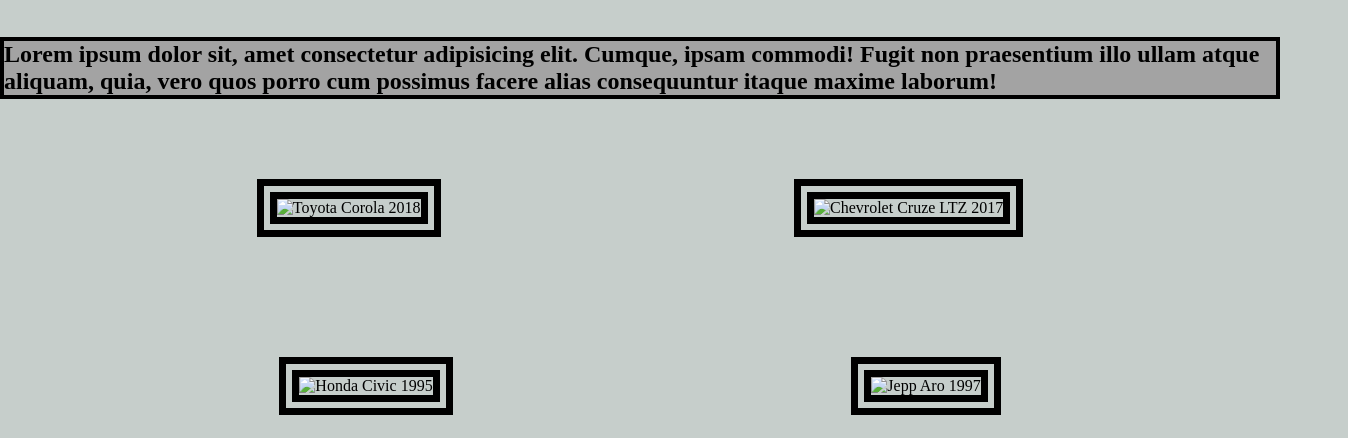
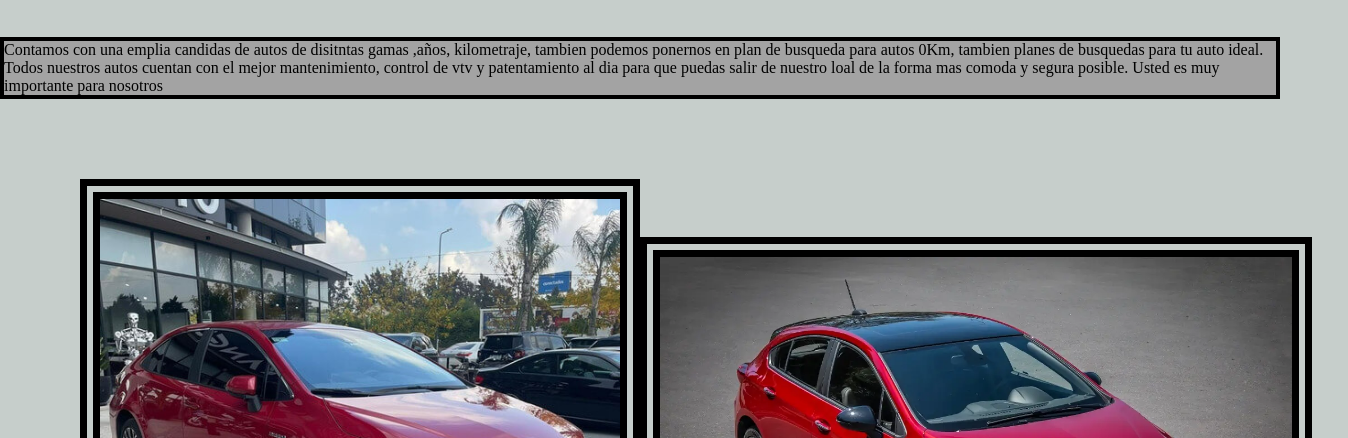
Before and after one commit to Totocrbll/Entrega-proyecto-final, a website: page pages/vehiculos.html in a window 1280 px wide. Shown: the part 430-868 px from the top of the page, 1348 px wide, since content can reach past the window. Drawn offline with Linux system fonts and the light colour scheme.

Commit message:
sass dos seo final

```diff
--- a/css/main.css
+++ b/css/main.css
@@ -122,16 +122,20 @@ text-align: center;
 }
 
 .fotos_uno{
-    border: 20px double
+    border: 20px double;
+    width: 50%;
 }
 .fotos_dos{
 border:  20px double;
+width: 60%;
 }
  .fotos_tres{
-    border: 20px double
+    border: 20px double;
+    width: 60%;
 }
 .fotos_cuatro{
-    border: 20px double
+    border: 20px double;
+    width: 60%;
 }
 
 .tercero_cinco{
--- a/pages/vehiculos.html
+++ b/pages/vehiculos.html
@@ -3,7 +3,10 @@
 <head>
     <meta charset="UTF-8">
     <meta http-equiv="X-UA-Compatible" content="IE=edge">
-    <meta name="viewport" content="width=device-width, initial-scale=1.0">
+<!-- descripcion para busqueda-->
+<meta name="descripcion" content="En guerra automores contamos con un equipo de profesionales trabajando para que nuestros clientes consigan el vehículo que están buscando, a través de una atención personalizada y con procesos de venta transparentes, confiables y seguros.">
+<!--palabras claves-->
+<meta name="keywords" content="guerra,automotres,agencia,confianza, vehiculos,corolla, civic,jeep,cruze">
     <link rel="stylesheet" href="../CSS/main.css">
     <title>VEHICULOS</title>
 </head>
@@ -31,17 +34,17 @@
     <!--cuerpo main -->
     <main class="main_uno">
 
-       <h2 class="tercero_cinco">Lorem ipsum dolor sit, amet consectetur adipisicing elit. Cumque, ipsam commodi! Fugit non praesentium illo ullam atque aliquam, quia, vero quos porro cum possimus facere alias consequuntur itaque maxime laborum!</h2>
+       <p class="tercero_cinco">Contamos con una emplia candidas de autos de disitntas gamas ,años, kilometraje, tambien podemos ponernos en plan de busqueda para autos 0Km, tambien planes de busquedas para tu auto ideal. Todos nuestros autos cuentan con el mejor mantenimiento, control de vtv y patentamiento al dia para que puedas salir de nuestro loal de la forma mas comoda y segura  posible. Usted es muy importante para nosotros </p>
 
        <!--fotos autos -->
 
     <ul class="fotos">
-        <img class="fotos_uno" src="" alt="Toyota Corola 2018">
-        <img class="fotos_dos" src="" alt="Chevrolet Cruze LTZ 2017">
+        <img class="fotos_uno" src="../img/corolla.jpg" alt="Toyota Corola 2018">
+        <img class="fotos_dos" src="../img/cruze.webp" alt="Chevrolet Cruze LTZ 2017">
     </ul>
     <ul class="fotos">
-        <img class="fotos_tres" src="" alt="Honda Civic 1995">
-        <img class="fotos_cuatro" src="" alt="Jepp Aro 1997">
+        <img class="fotos_tres" src="../img/civic.jpg" alt="Honda Civic 1995">
+        <img class="fotos_cuatro" src="../img/jeep.jpg" alt="Jepp Aro 1997">
     </ul>
     </main>
 
```
Also changed, not shown: pages/contactos.html (+4 -1 lines), pages/nosotors.html (+15 -2 lines), pages/servicios-extras.html (+8 -4 lines), img/civic.jpg (added), img/corolla.jpg (added), img/cruze.webp (added), img/download.png (added), img/financiacion.png, img/jeep.jpg (added), img/seguros.png.
